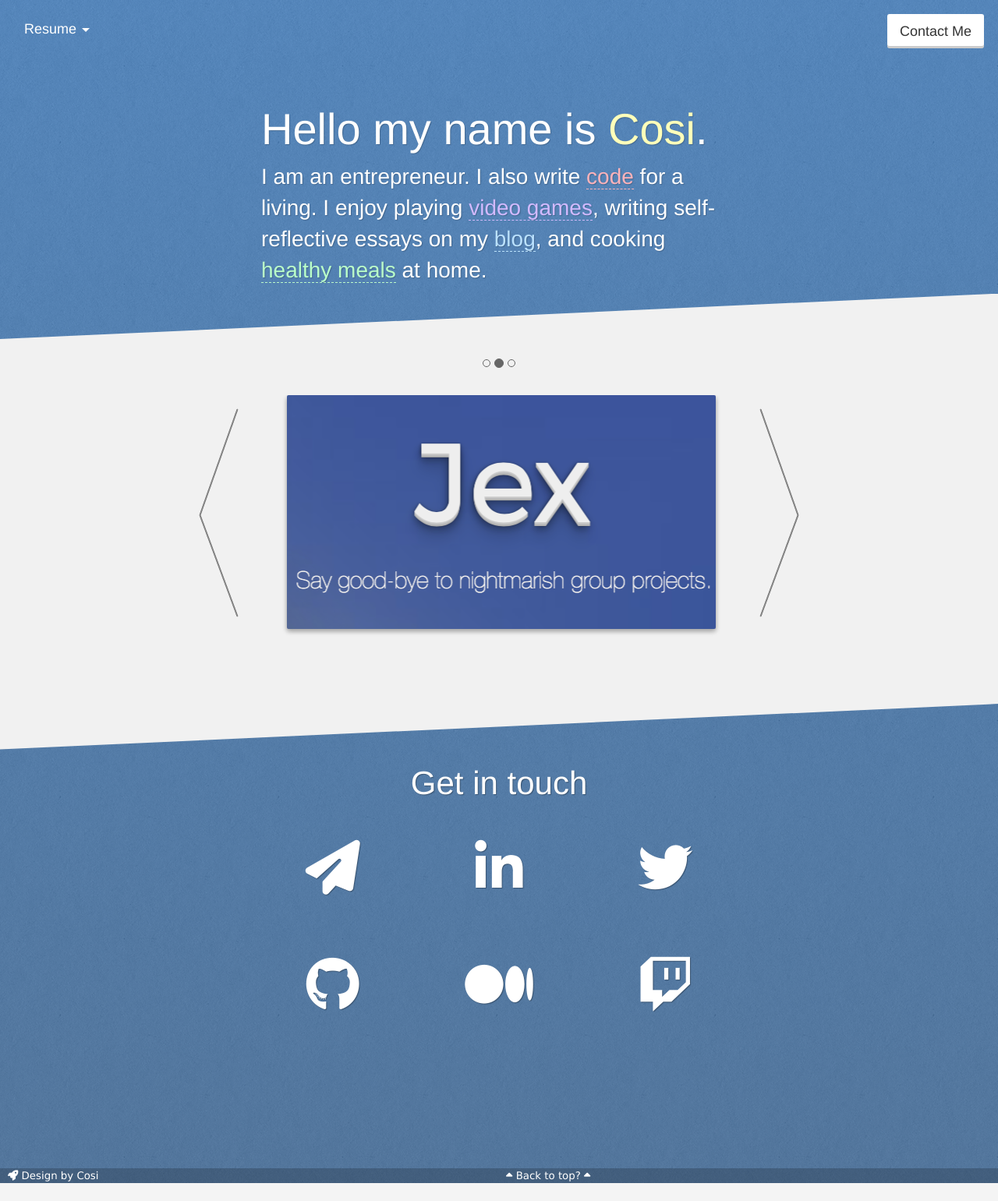
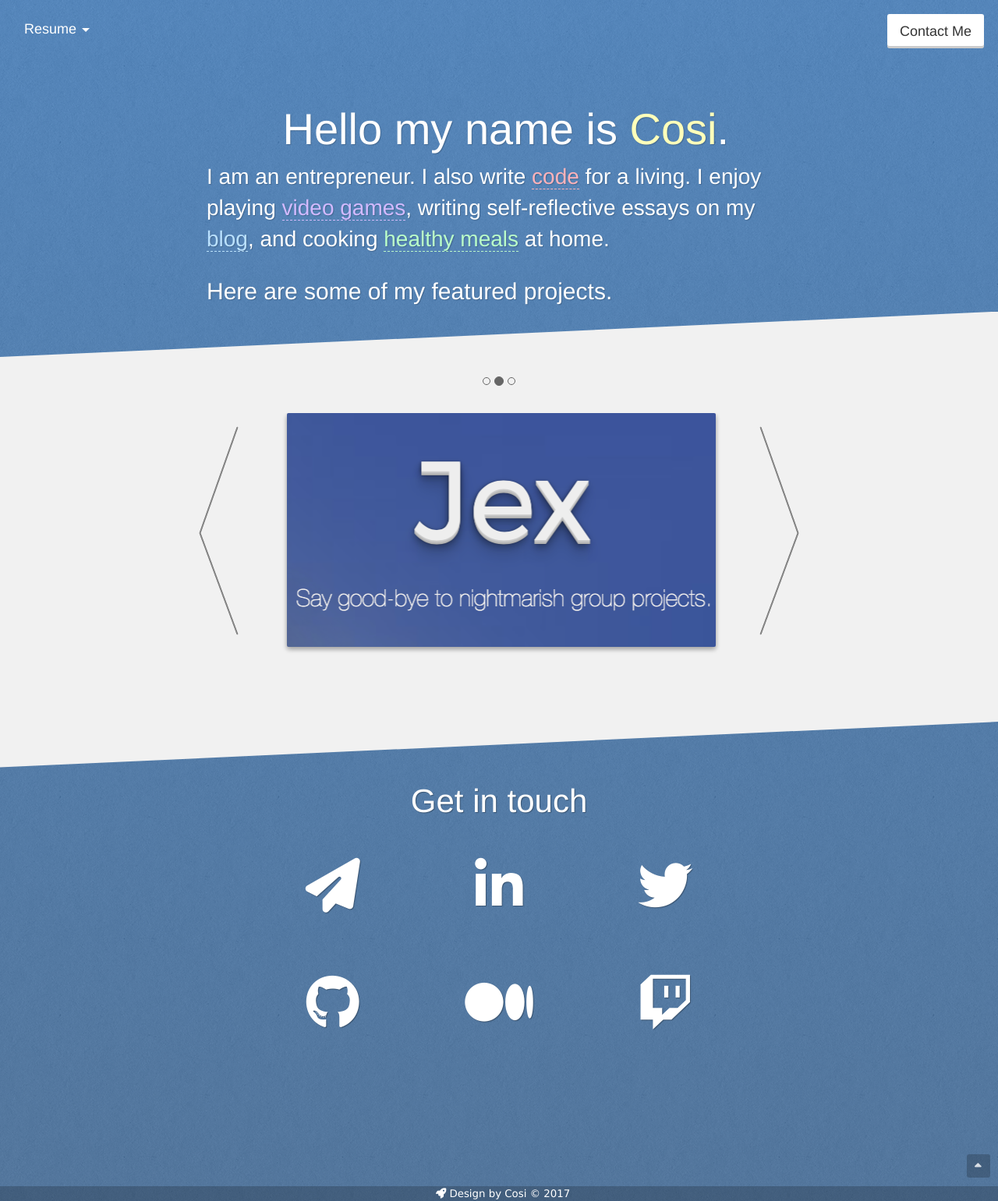
Before and after one commit to cosileone/cosileone-website, a PHP site: page / in a window 1280 px wide. Shown: the whole page at 78% size. Before the commit the page ends 1518 px from the top, so only its background shows below. Run offline with PHP 8.4, Linux system fonts and the light colour scheme; some libraries are stand-ins or nearby versions.

Commit message:
New header layout, back to top button

```diff
--- a/css/main.css
+++ b/css/main.css
@@ -355,8 +355,21 @@ h1, h2, h3 {
   margin-top: 30px;
 }
 
+#btt-arrow {
+  background-color: rgba(0, 0, 0, 0.2);
+  color: rgba(255, 255, 255, 0.8);
+  border-radius: 3px;
+  height: 30px;
+  width: 30px;
+  padding-left: 10px;
+  padding-top: 5px;
+  position: absolute;
+  right: 10px;
+  bottom: 30px;
+}
+
 footer {
-  background-color: rgba(1, 1, 1, 0.2);
+  background-color: rgba(0, 0, 0, 0.2);
   clear: both;
   color: white;
   font-family: Verdana;
@@ -375,7 +388,6 @@ footer a {
 }
 
 #credit {
-  float: left;
   padding-left: 10px;
 }
 
--- a/index.html
+++ b/index.html
@@ -35,12 +35,13 @@
           </div>
           <a href="#contact" class="btn btn-default btn-lg" id="contact-button">Contact Me</a>
         </div>
-        <div id="header-wrapper" class="container-fluid">
+        <div id="header-wrapper" class="container">
           <div id="intro-text" class="row">
-            <h1 id="header-text" class="col-xs-12 col-sm-10 col-sm-offset-1 col-lg-6 col-lg-offset-3">Hello my name is <span class="yellow">Cosi</span>.</h1>
-            <div id="intro-text-wrapper" class="col-xs-12 col-sm-10 col-sm-offset-1 col-lg-6 col-lg-offset-3">
+            <h1 id="header-text" class="col-xs-12 col-sm-10 col-sm-offset-1 col-md-8 col-md-offset-3">Hello my name is <span class="yellow">Cosi</span>.</h1>
+            <div id="intro-text-wrapper" class="col-xs-12 col-sm-10 col-sm-offset-1 col-md-8 col-md-offset-2">
               <p>I am an entrepreneur. I also write <a href="http://www.github.com/cosileone" class="red">code</a> for a living. I enjoy playing <a href="http://www.twitch.tv/cosileone" class="purple">video games</a>, writing self-reflective essays on my <a href="https://medium.com/@cosileone" class="blue">blog</a>, and cooking <a href="https://www.blueapron.com" class="green">healthy meals</a> at home.</p>
             </div>
+            <h2 class="col-xs-12 col-sm-10 col-sm-offset-1 col-md-8 col-md-offset-2">Here are some of my featured projects.</h2>
           </div>
         </div>
         <div id="white-box">
@@ -99,8 +100,11 @@
           </div>
         </div>
       </div>
+      <a href="#top-bar"><div id="btt-arrow">
+        <i class="fa fa-caret-up" aria-hidden="true"></i>
+      </div></a>
       <footer>
-        <span id="credit"><i class="fa fa-rocket" aria-hidden="true"></i> Design by Cosi</span><i class="fa fa-caret-up" aria-hidden="true"></i> <a id="btt" href="#top-bar">Back to top?</a> <i class="fa fa-caret-up" aria-hidden="true"></i>
+        <span id="credit"><i class="fa fa-rocket" aria-hidden="true"></i> Design by Cosi</span> &copy; 2017
       </footer>
     </body>
     <script src="https://ajax.googleapis.com/ajax/libs/jquery/1.11.2/jquery.min.js"></script>
--- a/js/main.js
+++ b/js/main.js
@@ -4,10 +4,10 @@ $("#contact-button").click(function() {
     }, 800);
 });
 
-$("#btt").click(function() {
+$("#btt-arrow").click(function() {
     $('html, body').animate({
         scrollTop: $("#top-bar").offset().top
-    }, 800);
+    }, 400);
 });
 
 // $(function () {
```
